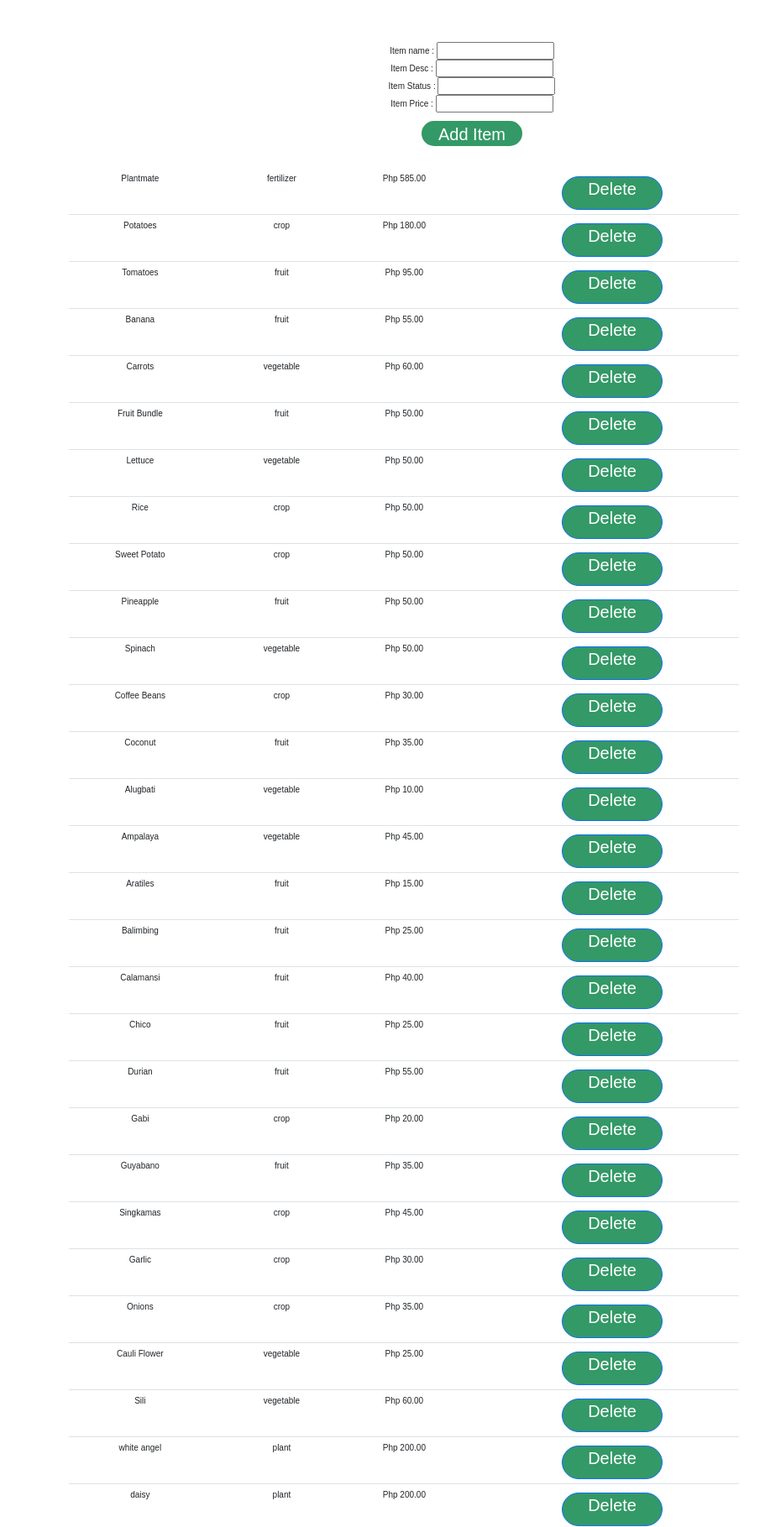
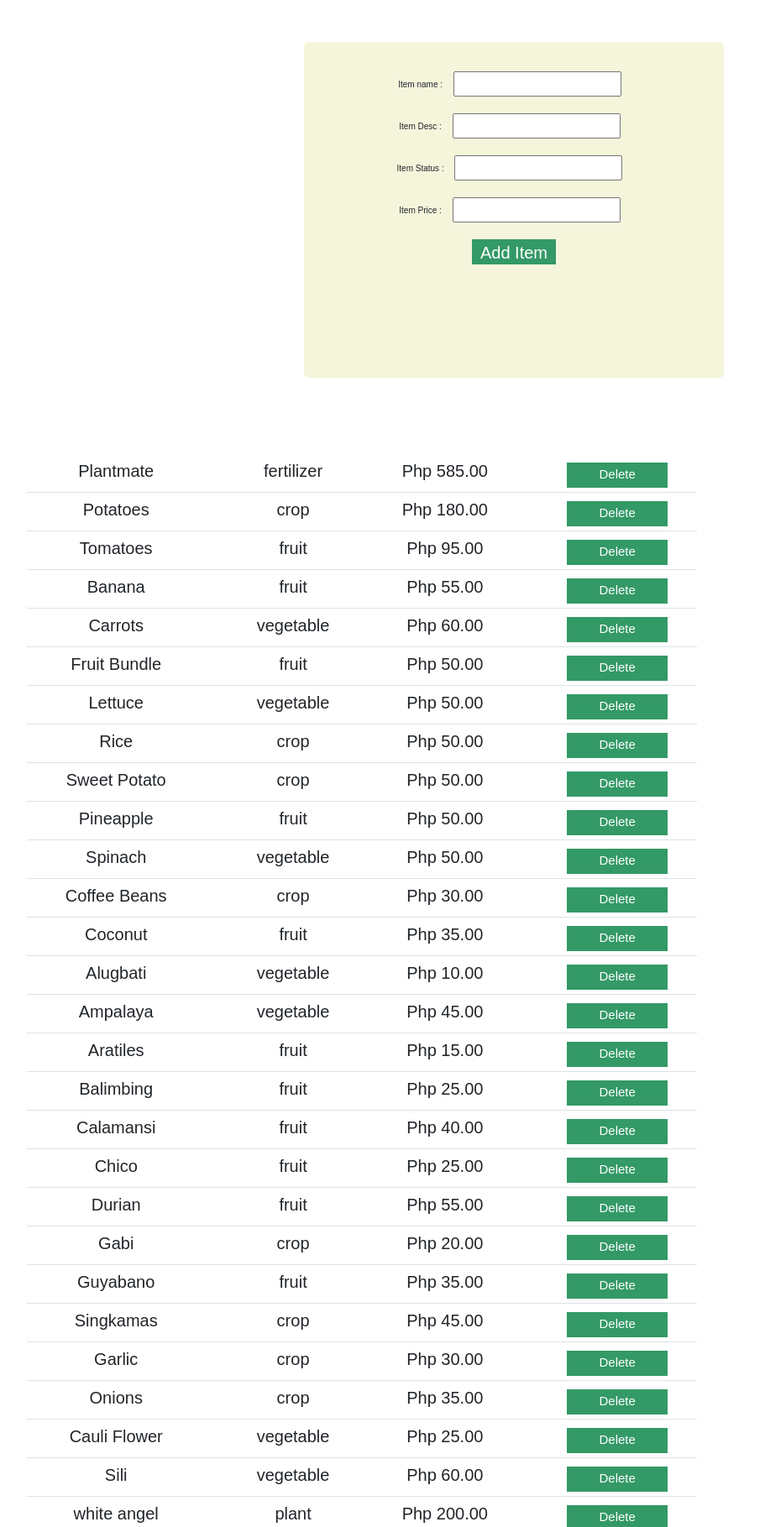
Before and after one commit to geelato-b/agricomercio, a PHP site: page /seller/product.php in a window 1280 px wide. Shown: the part 101-1920 px from the top of the page at 84% size, without its empty margins (238-1149 px from the left). Run offline with PHP 8.4, Linux system fonts and the light colour scheme; the visitor is signed in with stand-in values (Sample User, id 1); data comes from the database, SQL or seed files in the repository.

Commit message:
Add files via upload

```diff
--- a/css/style.css
+++ b/css/style.css
@@ -1420,3 +1420,43 @@ main{
 
 
  }
+
+ #addItem{
+    height: 50vh;
+    max-width: 500px;
+    width: 100%;
+    background: beige;
+    padding: 25px 30px;
+    border-radius: 5px;
+    justify-self: center;
+    align-items: center;
+    margin-left: 10rem;
+    margin-bottom: 5rem;
+ }
+
+ #addItem input{
+    height: 3rem;
+    width: 20rem;
+   justify-content: center;
+   align-items: center;
+   margin: 1rem;
+}
+.add_btn{
+border: none;
+border-radius: 0;
+width: 10rem;
+}
+
+.col-10{
+    font-size: 2rem;
+    align-items: center;
+    margin-left: -5rem;
+    justify-content: center;
+}
+
+.col-10 .btn-primary{
+    border: none;
+    border-radius: 0;
+    height: 3rem;
+    font-size: 1.5rem;
+}
```
